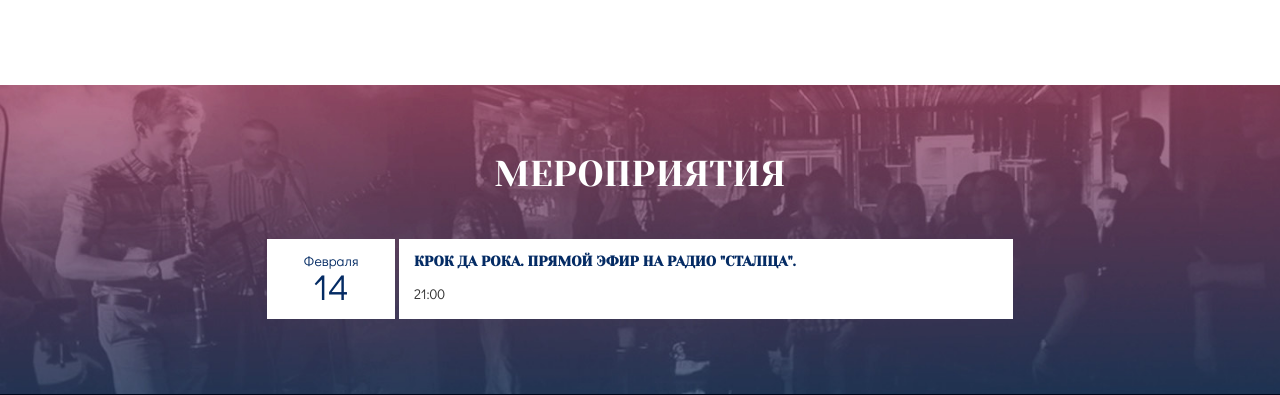
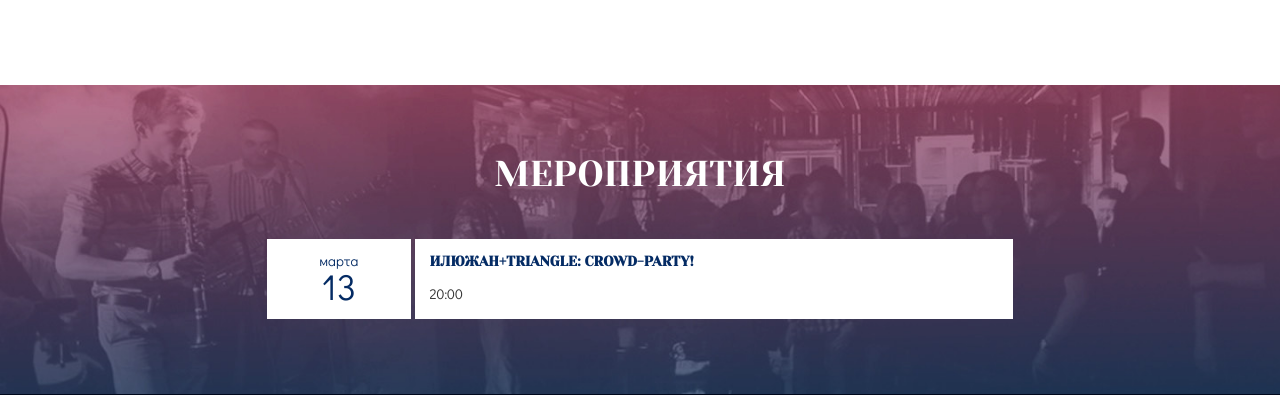
Before and after one commit to masterjus/iluzhan.com, a PHP site: page / in a window 1280 px wide. Shown: the part 3101-3496 px from the top of the page. Run offline with PHP 8.4, Linux system fonts and the light colour scheme.

Commit message:
Event 13.03

```diff
--- a/data/events.php
+++ b/data/events.php
@@ -8,17 +8,12 @@
  */
 $events = [
    [
-       "title" => 'Крок да рока. Прямой эфир на радио "Сталiца".',
-       "day" => "14",
-       "month" => "Февраля",
-       "time" => "21:00",
+       "title" => 'ИЛЮЖАН+TRIANGLE: crowd-party!',
+       "day" => "13",
+       "month" => "марта",
+       "time" => "20:00",
    ],
-/*   [
-       "title" => 'Эфир на Belsat Music Live!',
-       "day" => "24",
-       "month" => "Февраля",
-       "time" => "21:00",
-   ],*/
+
 //  ШАБЛОН ДЛЯ ДОБАВЛЕНИЯ НОВОГО МЕРОПРИЯТИЯ
 //    [
 //        "title" => "",
```
Also changed, not shown: be/data/events.php (+5 -10 lines), docs/be/index.html (+1 -1 lines), docs/index.html (+1 -1 lines).
